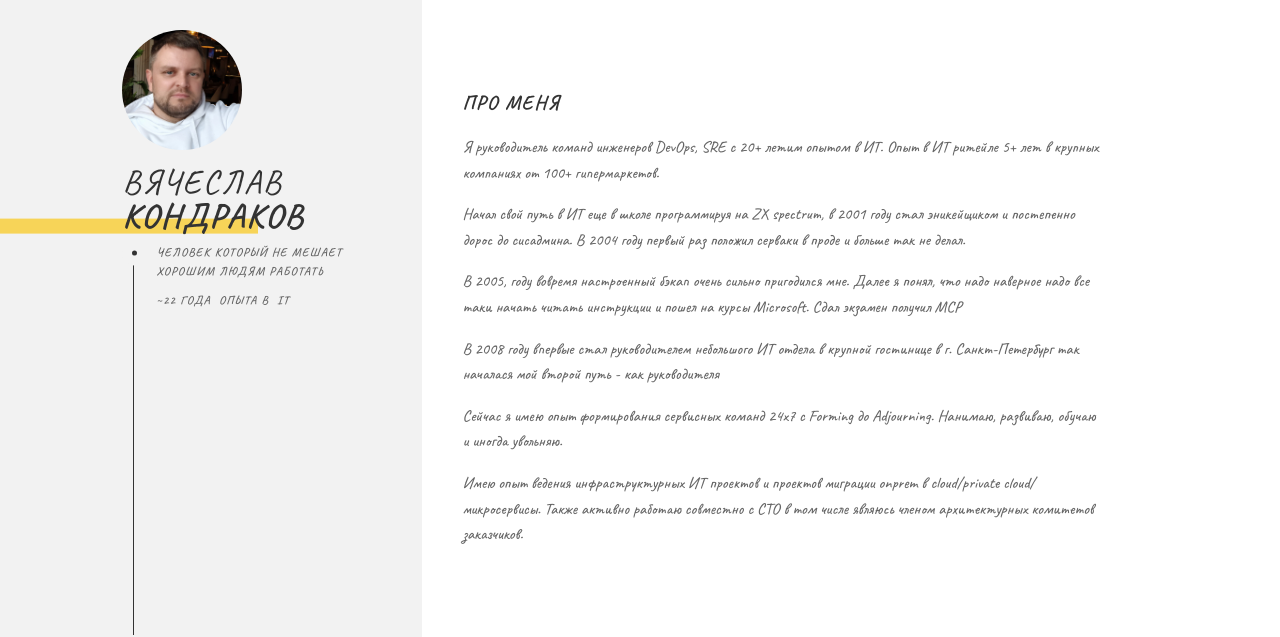
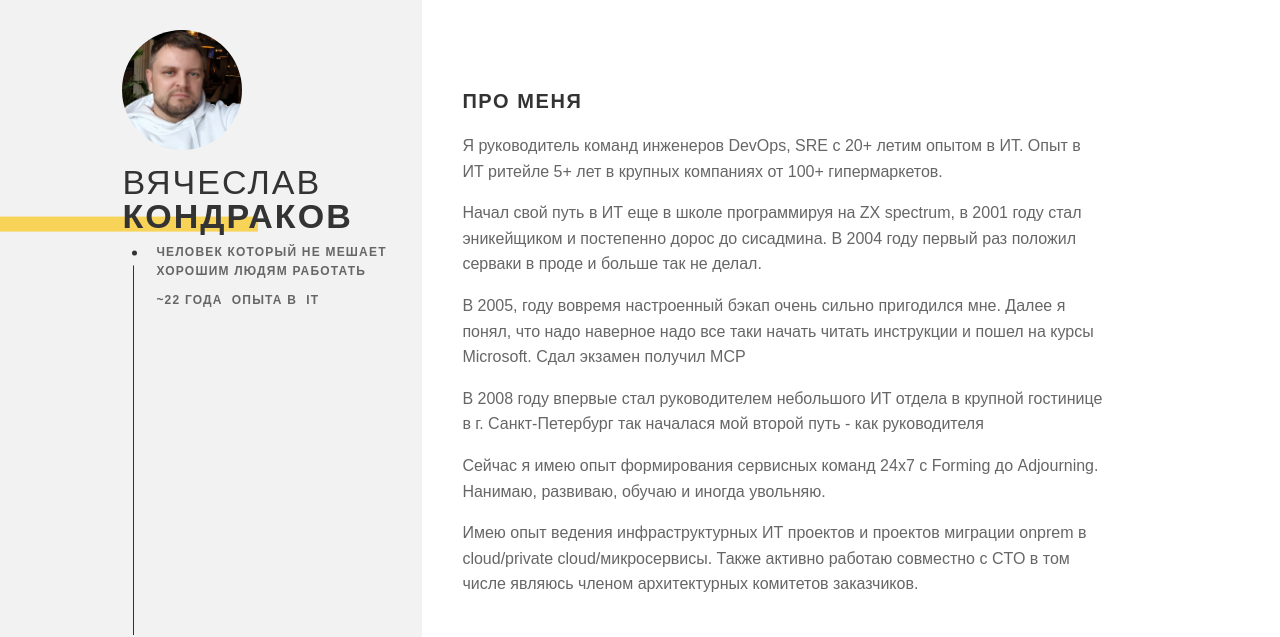
Before and after one commit to gingick/gingick.github.io, a plain HTML site: page index.html in a window 1280 px wide. Shown: the top 637 px of the page. Drawn offline with Linux system fonts and the light colour scheme.

Commit message:
font update

```diff
--- a/index.html
+++ b/index.html
@@ -13,7 +13,7 @@
 
 		<link rel="preconnect" href="https://fonts.googleapis.com">
 		<link rel="preconnect" href="https://fonts.gstatic.com" crossorigin>
-		<link href="https://fonts.googleapis.com/css2?family=Caveat:wght@100;200;300;400;500;600;700;800;900&display=swap" rel="stylesheet">
+		<link href="https://fonts.googleapis.com/css2?family=Rubik:ital,wght0,300..900;1,300..900&display=swap" rel="stylesheet">
 		<link  rel="stylesheet" href="/styles/style.css">
 	</head>
 	<body>
```
